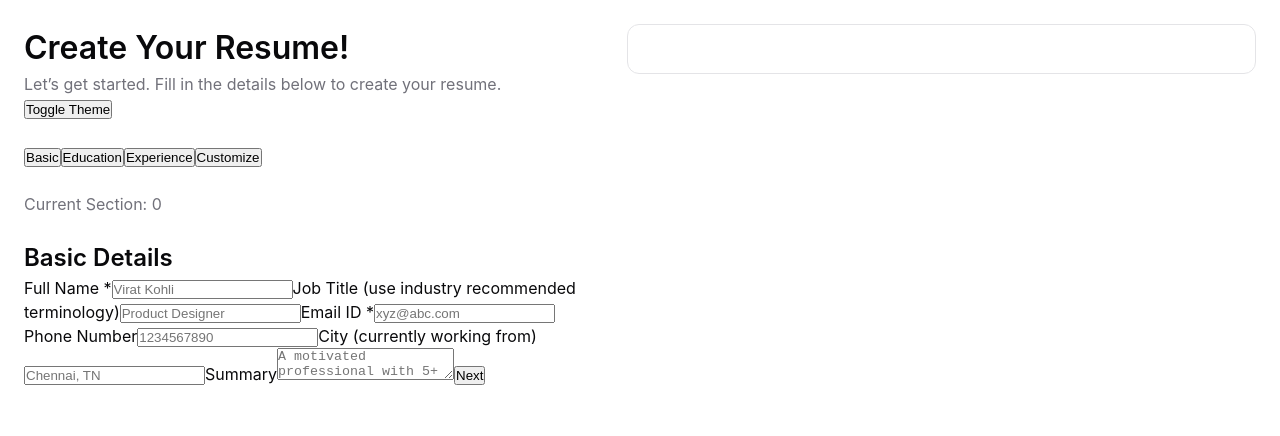
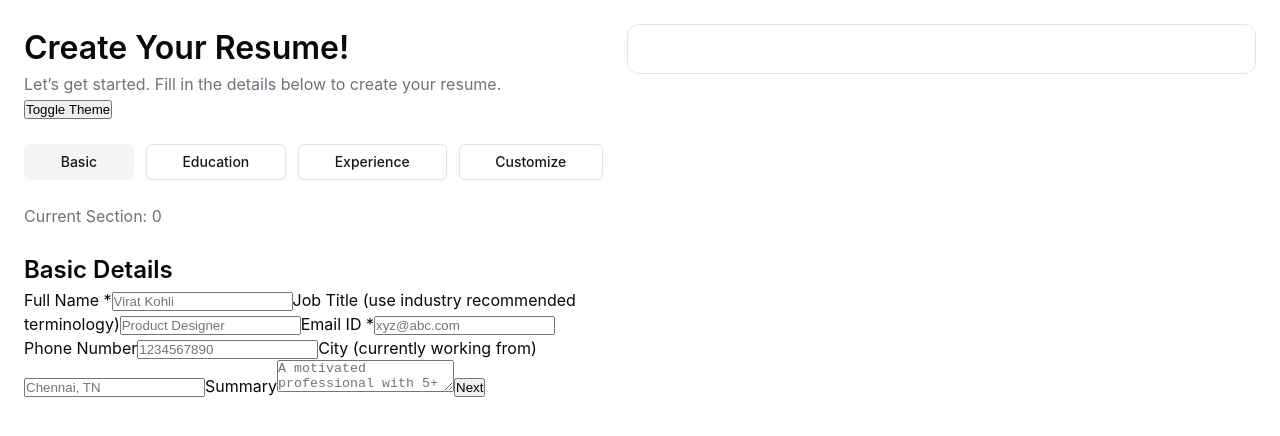
Before and after one commit to aneesh199608/odin-cv-application, a React (Vite) app: page / in a window 1280 px wide. Shown: the top 436 px of the page. Built offline with nearby package versions, Linux system fonts and the light colour scheme.

Commit message:
feat: implement css style for Section Toggle

```diff
--- a/src/components/SectionToggle.css
+++ b/src/components/SectionToggle.css
@@ -0,0 +1,68 @@
+/* src/components/SectionToggle.css */
+
+.section-toggle-container {
+  display: flex;
+  flex-direction: row; /* Align buttons horizontally */
+  align-items: center; /* Vertically align items if container height differs */
+  gap: 12px; /* Figma: gap between buttons */
+  width: 100%; /* Stretch container */
+}
+
+.section-toggle-button {
+  /* Layout & Box Model */
+  display: inline-flex; /* Use inline-flex for icon + text alignment */
+  align-items: center; /* Vertically center icon and text */
+  justify-content: center; /* Horizontally center content */
+  flex-grow: 1; /* Allow buttons to share space equally */
+  padding: 10px 12px; /* Figma: padding */
+  height: 36px; /* Figma: fixed height */
+  border-radius: var(--border-radius-sm); /* Figma: 6px */
+  border: 1px solid transparent; /* Base border, transparent by default */
+
+  /* Typography & Appearance */
+  font-family: var(--font-sans);
+  font-size: 14px; /* Figma: style_7UOK3C */
+  font-weight: 500; /* Figma: style_7UOK3C */
+  line-height: 1; /* Adjust for button height centering */
+  color: var(--primary); /* Figma: fill_3GGR2P */
+  background-color: var(--card-background); /* Default inactive background */
+  border-color: var(--border); /* Default inactive border */
+  box-shadow: var(--shadow-sm); /* Default inactive shadow */
+  cursor: pointer;
+  transition: var(--transition-colors), border-color 150ms ease-out, box-shadow 150ms ease-out;
+  gap: 8px; /* Figma: gap between icon and text */
+  white-space: nowrap; /* Prevent text wrapping */
+}
+
+/* Icon styling within button (assuming SVGs) */
+.section-toggle-button svg {
+  width: 16px; /* Adjust size as needed */
+  height: 16px;
+  stroke: var(--primary); /* Figma: stroke_TZWI93 */
+  stroke-width: 1.33px; /* Figma: stroke_TZWI93 */
+  flex-shrink: 0; /* Prevent icon from shrinking */
+}
+
+/* Hover state for inactive buttons */
+.section-toggle-button:not(.active):hover {
+  background-color: var(--accent); /* Use accent color for hover */
+  border-color: var(--accent);
+}
+
+/* Active state */
+.section-toggle-button.active {
+  background-color: var(--accent); /* Figma: fill_KEPUZ2 */
+  color: var(--accent-foreground);
+  border-color: transparent; /* No border when active */
+  box-shadow: none; /* No shadow when active */
+}
+
+.section-toggle-button.active svg {
+  stroke: var(--accent-foreground);
+}
+
+/* Focus visible state for accessibility */
+.section-toggle-button:focus-visible {
+  outline: 2px solid var(--primary);
+  outline-offset: 2px;
+}
--- a/src/components/SectionToggle.jsx
+++ b/src/components/SectionToggle.jsx
@@ -1,4 +1,5 @@
 import React from "react";
+import './SectionToggle.css';
 
 const SectionToggle = React.memo(function SectionToggle({ step, setStep }) {
     console.log('Rendering SectionToggle');
@@ -10,13 +11,14 @@ const SectionToggle = React.memo(function SectionToggle({ step, setStep }) {
     ];
 
     return (
-        <div className="section-toggle">
+        <div className="section-toggle-container">
             {sections.map((section) => (
                 <button
                     key={section.id}
-                    className={`toggle-button ${step === section.id ? 'active' : ''}`}
+                    className={`section-toggle-button ${step === section.id ? 'active' : ''}`}
                     onClick={() => setStep(section.id)}
                     aria-label={section.label}
+                    type="button"
                     >
                         <span>{section.text}</span>
                     </button>
--- a/src/style.css
+++ b/src/style.css
@@ -10,6 +10,8 @@
   --input-border: var(--border); /* Specific for inputs, can differ */
   --primary: #18181B; /* Figma: fill_NVHU0G (Button Background/Strong Text) */
   --primary-foreground: #FAFAFA; /* Figma: fill_09CO6P (Text on Primary Button) */
+  --accent: #F4F4F5; /* Figma: fill_KEPUZ2 (Active Toggle Background) */
+  --accent-foreground: var(--primary); /* Text on accent background */
 
   /* Spacing & Layout */
   --app-padding: 24px; /* Figma: padding */
@@ -23,6 +25,9 @@
 
   /* Transitions */
   --transition-colors: color 150ms ease-out, background-color 150ms ease-out;
+
+  /* Shadows */
+  --shadow-sm: 0px 1px 2px 0px rgba(0, 0, 0, 0.05); /* Figma: effect_11UGRX */
 }
 
 /* Basic Reset & Body Styles */
```
